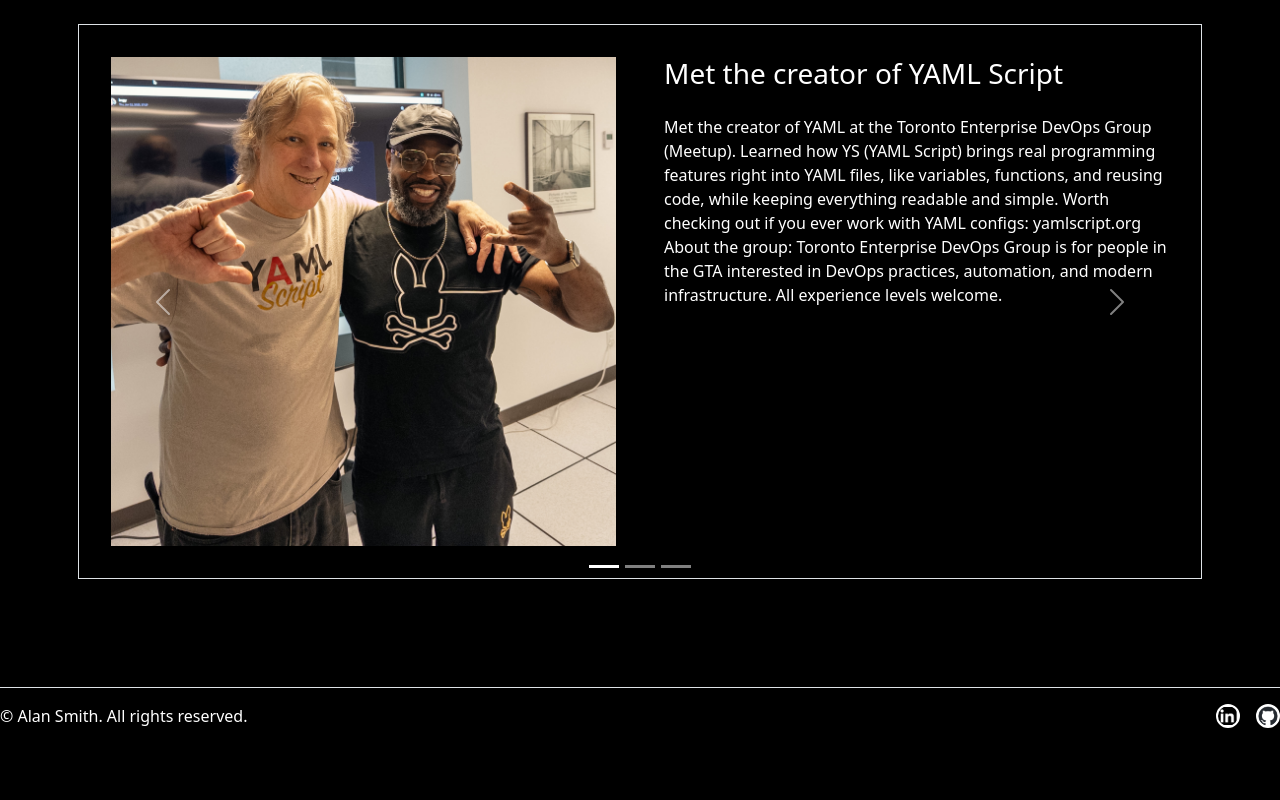
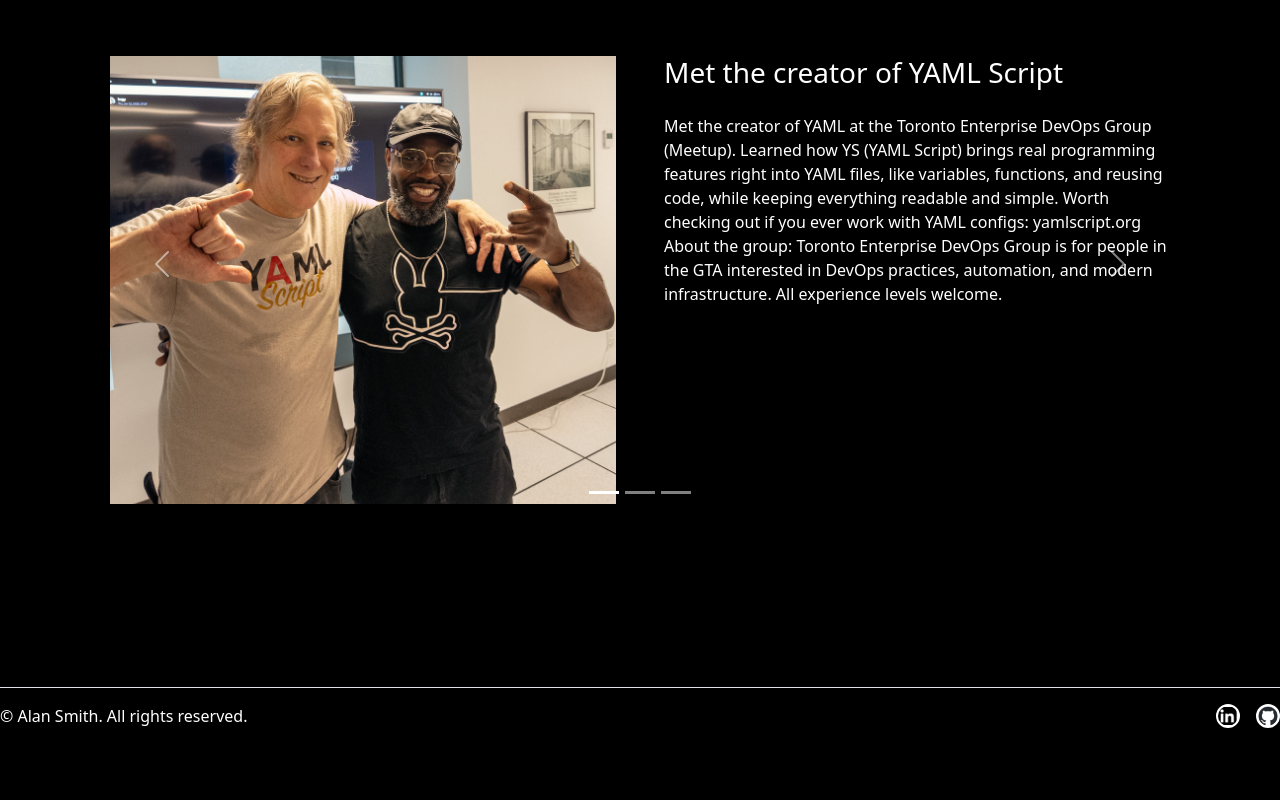
Before and after one commit to SmithAndGiggles/something-something-portfolio-app, a Flask app: page /irl in a window 1280 px wide. Shown: the part 56-856 px from the top of the page. Run offline with Flask 3, Linux system fonts and the light colour scheme.

Commit message:
images in carousel sizes okay. Need to fix video size next.

```diff
--- a/app/templates/components/common/carousel.html
+++ b/app/templates/components/common/carousel.html
@@ -1,6 +1,7 @@
 {# Ultra-DRY Bootstrap carousel with Tailwind styling #}
 <div id="{{ carousel_id }}"
-     class="carousel slide rounded-2xl overflow-hidden relative mb-4 p-2 md:p-4 border border-gray-600 bg-gradient-to-br from-gray-900 to-gray-800 min-h-[600px]"
+     class="carousel slide rounded-2xl overflow-hidden relative mb-4 p-2 md:p-4 border-4 border-white bg-gradient-to-br from-gray-900 to-gray-800"
+     style="height: 60vh; min-height: 350px; max-height: 600px;"
      data-bs-ride="carousel"
      data-bs-interval="{{ interval|default(20000) }}">
 
@@ -20,23 +21,20 @@
   <div class="carousel-inner h-full">
     {% for slide in slides %}
       <div class="carousel-item h-full{% if loop.first %} active{% endif %}">
-        <div class="row items-center g-0 h-full">
-
-          <!-- Media column -->
-          <div class="col-md-6 text-dark flex items-center justify-center h-full p-4">
+        <div class="flex w-full h-full">
+          <!-- Image column - Left side -->
+          <div class="w-1/2 flex items-center justify-center h-full p-4 bg-black border-r-2 border-white">
             {% set media_type = 'video' if slide.src.endswith('.mp4') else 'image' %}
             {% set media_src = slide.src %}
             {% set media_alt = slide.alt %}
             {% include 'components/common/media.html' %}
           </div>
-
-          <!-- Content column -->
-          <div class="col-md-6 bg-black text-white flex flex-col justify-center p-4 h-full">
-            <div class="animate-fade-in">
+          <!-- Text column - Right side -->
+          <div class="w-1/2 flex flex-col justify-center p-4 h-full overflow-auto bg-black text-white">
+            <div class="animate-fade-in w-full">
               {% if slide.title %}
                 <h3 class="text-white mb-4 text-xl font-semibold">{{ slide.title }}</h3>
               {% endif %}
-
               <!-- Multi-paragraph content with sources -->
               {% if slide.highlight and slide.sources1 and slide.sources2 %}
                 <p class="text-gray-100 mb-4">{{ slide.text }}</p>
@@ -90,23 +88,57 @@
   /* Responsive fixed height for carousel */
   @media (min-width: 768px) {
     .carousel-fixed-size {
-      min-height: 600px;
+      min-height: 400px;
       height: auto;
-      max-height: none;
+      max-height: 80vh;
     }
     .carousel-fixed-size .carousel-inner,
     .carousel-fixed-size .carousel-item,
     .carousel-fixed-size .row,
     .carousel-fixed-size .col-md-6 {
-      min-height: 600px;
+      min-height: 400px;
       height: 100%;
+      max-height: 80vh;
     }
   }
   @media (max-width: 767.98px) {
     .carousel-fixed-size {
-      min-height: 320px;
+      min-height: 200px;
       height: auto;
-      max-height: none;
+      max-height: 60vh;
     }
   }
+
+  /* Specific styling for achievements and irl page images */
+  #achievementsCarousel img,
+  #irlCarousel img {
+    max-width: 100%;
+    max-height: 100%;
+    width: auto;
+    height: auto;
+    object-fit: contain;
+  }
+
+  /* Ensure side-by-side layout for achievements and irl carousels */
+  #achievementsCarousel .carousel-item > div,
+  #irlCarousel .carousel-item > div {
+    display: flex;
+    flex-direction: row;
+    width: 100%;
+    height: 100%;
+  }
+
+  #achievementsCarousel .carousel-item > div > div,
+  #irlCarousel .carousel-item > div > div {
+    flex: 1;
+    min-width: 0;
+  }
+
+  /* Center images in their containers */
+  #achievementsCarousel .carousel-item > div > div:first-child,
+  #irlCarousel .carousel-item > div > div:first-child {
+    display: flex;
+    align-items: center;
+    justify-content: center;
+  }
 </style>
--- a/app/templates/components/common/media.html
+++ b/app/templates/components/common/media.html
@@ -1,11 +1,10 @@
 {% if media_type == 'image' %}
-  <img src="{{ media_src }}" alt="{{ media_alt }}" class="achievement-media w-100 h-100" loading="lazy" style="object-fit:contain;">
+  <img src="{{ media_src }}" alt="{{ media_alt }}" class="max-w-full max-h-full object-contain" loading="lazy">
 {% elif media_type == 'video' %}
-  <video class="achievement-media w-100 h-100"
+  <video class="max-w-full max-h-full object-contain"
     controls
     preload="none"
     {% if media_poster %}poster="{{ media_poster }}"{% endif %}
-    style="object-fit:contain;"
     playsinline
     autoplay
     muted
```
